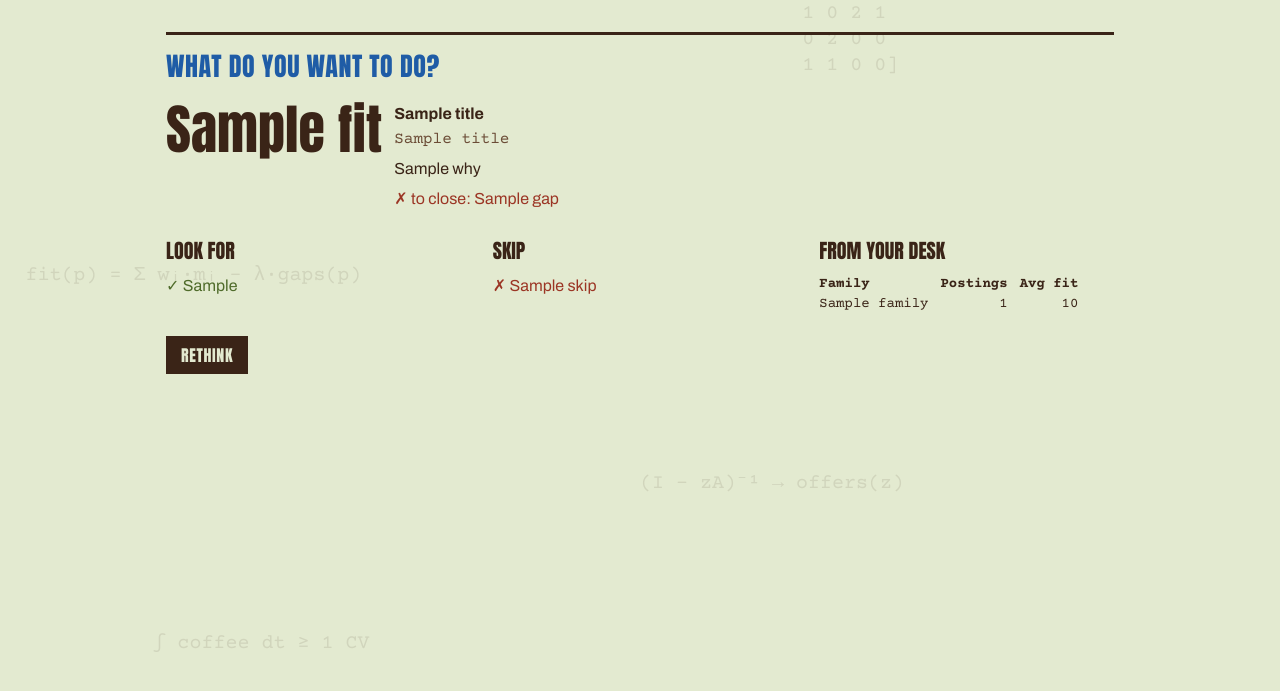
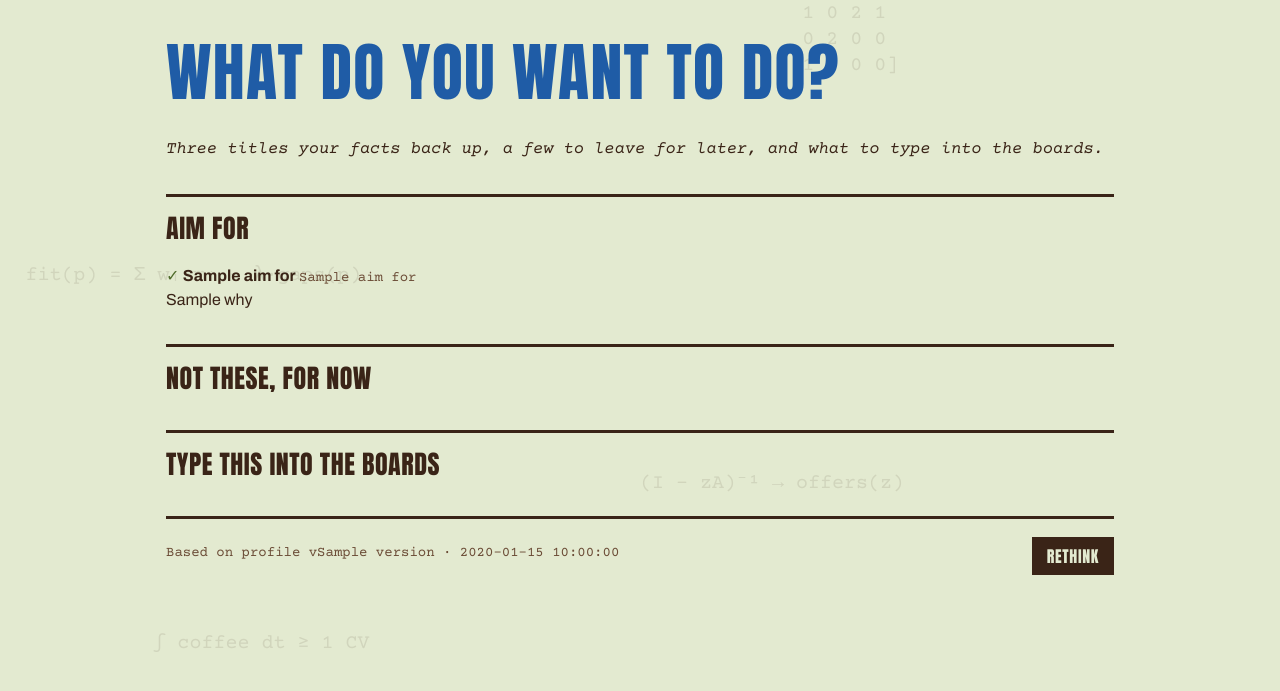
Before and after one commit to alanlisowski/GoodJobHunting, a FastAPI app: template job-radar/app/templates/titles.html in a window 1280 px wide. Shown: the part 73-764 px from the top of the page. Run offline with FastAPI, Linux system fonts and the light colour scheme; the template is opened without the code that fills it: most values are stand-ins (such as "Sample title", 1, 10 or a date in 2020); parts of the project's set-up code (start-up, migrations or seed data) failed here and were passed over.

Commit message:
What u wanna do section redo

```diff
--- a/job-radar/app/main.py
+++ b/job-radar/app/main.py
@@ -323,8 +323,26 @@
         "t": advice(), "postings": list_postings(status, q), "usage": usage(), "status": status, "q": q, "statuses": get_args(Status)})
 
 
-def advice(rethink: bool = False) -> dict:
-    """The newest TitleAdvice. Only POST /titles/rethink calls the model: a GET never spends credit."""
+def advice() -> dict:
+    """The newest TitleAdvice for the page and the desk strip. Never calls the model."""
+    with Session(models.engine) as db:
+        a = db.exec(select(TitleAdvice).order_by(col(TitleAdvice.id).desc())).first()
+        if not a or "aim_for" not in a.payload:  # ponytail: rows from the older schema count as none
+            return {"a": None}
+        # vN: the Nth profile version that got advice.
+        hashes = list(dict.fromkeys(db.exec(select(TitleAdvice.profile_hash).order_by(col(TitleAdvice.id)))))
+        return {"a": a.payload, "stale": a.profile_hash != current_profile()[2],
+                "version": hashes.index(a.profile_hash) + 1, "date": a.created_at.strftime("%d.%m.%Y")}
+
+
+@app.get("/titles", response_class=HTMLResponse)
+def titles_page(request: Request):
+    return pages.TemplateResponse(request, "titles.html", {"t": advice()})
+
+
+@app.post("/titles/rethink")
+def rethink() -> dict:
+    """The only paid path to title advice: POST, behind the cross-site check."""
     _, facts, profile_hash = current_profile()
     with Session(models.engine) as db:
         rows = db.exec(select(Posting.title, Posting.result, Posting.score))
@@ -332,29 +350,14 @@
         table = titles.desk([(t, [m["requirement"] for m in r["met"] + r["missing"]], s) for t, r, s in rows])
         if sum(r["count"] for r in table) < 3:
             table = []  # too few postings to say anything
-        a = db.exec(select(TitleAdvice).order_by(col(TitleAdvice.id).desc())).first()
-        if rethink:
-            try:
-                adv, r = titles.advise(facts, table, client)
-                a = TitleAdvice(profile_hash=profile_hash, model=titles.MODEL, payload=adv.model_dump(),
-                                raw_response=r.model_dump_json(), usage=r.usage.model_dump())
-                db.add(a)
-                db.commit()
-                db.refresh(a)
-            except (ValueError, RuntimeError, anthropic.APIError) as e:
-                raise HTTPException(502, f"title advice failed: {e}") from e
-        return {"a": a and a.payload, "stale": bool(a) and a.profile_hash != profile_hash, "desk": table}
-
-
-@app.get("/titles", response_class=HTMLResponse)
-def titles_page(request: Request, partial: bool = False):
-    """The section alone (?partial=1) or as a page."""
-    return pages.TemplateResponse(request, "_titles.html" if partial else "titles.html", {"t": advice()})
-
-
-@app.post("/titles/rethink", response_class=HTMLResponse)
-def rethink(request: Request):
-    return pages.TemplateResponse(request, "_titles.html", {"t": advice(rethink=True)})
+        try:
+            adv, r = titles.advise(facts, table, client)
+        except (ValueError, RuntimeError, anthropic.APIError) as e:
+            raise HTTPException(502, f"title advice failed: {e}") from e
+        db.add(TitleAdvice(profile_hash=profile_hash, model=titles.MODEL, payload=adv.model_dump(),
+                           raw_response=r.model_dump_json(), usage=r.usage.model_dump()))
+        db.commit()
+    return adv.model_dump()
 
 
 @app.get("/p/{posting_id}", response_class=HTMLResponse)
--- a/job-radar/app/static/css/theme.css
+++ b/job-radar/app/static/css/theme.css
@@ -132,19 +132,15 @@
 h1 .score { font-size: 1.4em; margin-right: 10px; vertical-align: -0.1em; }
 .checks li { margin-bottom: 4px; }
 
-/* What do you want to do? */
-.titles h2 { color: var(--title); }
-.titles h3 { font: 20px var(--display); text-transform: uppercase; margin: 0 0 8px; }
-.title-grid { display: grid; grid-template-columns: repeat(2, minmax(0, 1fr)); gap: 20px 32px; }
-.title-grid li { display: grid; grid-template-columns: auto minmax(0, 1fr); gap: 12px; }
-.title-grid p { margin: 6px 0; }
-.t-en { display: block; font-weight: 700; }
-.t-pl { font-family: var(--mono); color: var(--ink-soft); }
+/* What do you want to do?: the desk strip and /titles */
+.aim { display: flex; flex-wrap: wrap; gap: 4px 14px; align-items: baseline; background: var(--paper-2); padding: 10px 14px; margin: 24px 0 0; }
+.aim-h { font: 22px var(--display); text-transform: uppercase; color: var(--title); }
+.aim b { font-weight: 700; }
+.aim-more { margin-left: auto; }
+.titles-h { color: var(--title); font-size: clamp(40px, 7vw, 64px); margin: 24px 0 0; }
+.why li { margin-bottom: 12px; }
 button.term { font: 13px var(--mono); text-transform: none; letter-spacing: 0; padding: 1px 8px; margin: 0 6px 6px 0;
   background: none; color: var(--ink); border: 1.5px solid var(--ink); }
 button.term:hover { color: var(--title); border-color: var(--title); background: none; }
-.titles-row { display: grid; grid-template-columns: repeat(3, minmax(0, 1fr)); gap: 32px; margin: 24px 0 16px; }
-.titles table { border-collapse: collapse; font: 14px var(--mono); font-variant-numeric: tabular-nums; }
-.titles th, .titles td { padding: 2px 12px 2px 0; text-align: left; }
-.titles td + td { text-align: right; }
-@media (max-width: 760px) { .title-grid, .titles-row { grid-template-columns: 1fr; } }
+.aim-foot { display: flex; flex-wrap: wrap; gap: 8px 16px; align-items: center; justify-content: space-between;
+  border-top: 3px solid var(--ink); margin-top: 32px; padding-top: 12px; }
--- a/job-radar/app/templates/_titles.html
+++ /dev/null
@@ -1,38 +0,0 @@
-{# t: advice() in main.py. Only the button spends credit; post() reloads, or shows its error in .err. #}
-<section class="titles" aria-labelledby="titles-h">
-  <h2 id="titles-h">What do you want to do?</h2>
-  {% if not t.a %}<p class="meta">No advice yet.</p>{% endif %}
-  {% if t.stale %}<p><span class="stale">stale · rethink</span></p>{% endif %}
-  {% if t.a %}
-  <ul class="title-grid">
-    {% for x in t.a.titles %}
-    <li>
-      <div class="score">{{ x.fit }}</div>
-      <div>
-        <span class="t-en">{{ x.title_en }}</span>
-        <span class="t-pl">{{ x.title_pl }}</span>
-        <p>{{ x.why }}</p>
-        <div>{% for s in x.search_terms %}<button type="button" class="term" title="Copy" onclick="navigator.clipboard.writeText(this.textContent)">{{ s }}</button>{% endfor %}</div>
-        {% for g in x.gaps %}<span class="no">✗ to close: {{ g }}</span><br>{% endfor %}
-      </div>
-    </li>
-    {% endfor %}
-  </ul>
-  {% endif %}
-  <div class="titles-row">
-    {% if t.a %}
-    <div><h3>Look for</h3>{% for s in t.a.look_for %}<span class="ok">✓ {{ s }}</span><br>{% endfor %}</div>
-    <div><h3>Skip</h3>{% for s in t.a.skip %}<span class="no">✗ {{ s }}</span><br>{% endfor %}</div>
-    {% endif %}
-    {% if t.desk %}
-    <div><h3>From your desk</h3>
-      <table>
-        <tr><th>Family</th><th>Postings</th><th>Avg fit</th></tr>
-        {% for r in t.desk %}<tr><td>{{ r.family }}</td><td>{{ r.count }}</td><td>{{ r.avg }}</td></tr>{% endfor %}
-      </table>
-    </div>
-    {% endif %}
-  </div>
-  <button type="button" onclick="post(this, '/titles/rethink')">{{ "Rethink" if t.a else "Think it through" }}</button>
-  <p class="err no" role="alert"></p>
-</section>
--- a/job-radar/app/templates/base.html
+++ b/job-radar/app/templates/base.html
@@ -21,8 +21,7 @@
     const r = await fetch(url, {method: "POST", headers: {"Content-Type": "application/json"}, body: JSON.stringify(body ?? {})});
     if (r.ok) return then ? then(await r.json()) : location.reload();
     button.disabled = false; button.textContent = label;
-    // A section with its own .err shows its errors there; everything else uses #err.
-    (button.closest("section")?.querySelector(".err") ?? document.getElementById("err")).textContent = `${r.status}: ${(await r.text()).slice(0, 500)}`;
+    document.getElementById("err").textContent = `${r.status}: ${(await r.text()).slice(0, 500)}`;
   }
   function setStatus(form, id) {
     post(form.querySelector("button"), `/postings/${id}/status`, {status: form.status.value}, p => {
--- a/job-radar/app/templates/titles.html
+++ b/job-radar/app/templates/titles.html
@@ -1,3 +1,24 @@
 {% extends "base.html" %}
 {% block title %}What do you want to do? · Good Job Hunting{% endblock %}
-{% block body %}{% include "_titles.html" %}{% endblock %}
+{% block body %}
+<h1 class="titles-h">What do you want to do?</h1>
+<p class="quote">Three titles your facts back up, a few to leave for later, and what to type into the boards.</p>
+{% if t.a %}
+{% if t.stale %}<p><span class="stale">stale · rethink</span></p>{% endif %}
+<h2>Aim for</h2>
+<ul class="why">
+  {% for x in t.a.aim_for %}<li><span class="ok">✓</span> <b>{{ x.title_en }}</b> <span class="meta">{{ x.title_pl }}</span><br>{{ x.why }}</li>{% endfor %}
+</ul>
+<h2>Not these, for now</h2>
+<ul class="why">
+  {% for x in t.a.not_these %}<li><span class="no">✗</span> <b>{{ x.title_en }}</b><br>{{ x.why_not }}</li>{% endfor %}
+</ul>
+<h2>Type this into the boards</h2>
+<p>{% for s in t.a.search_terms %}<button type="button" class="term" title="Copy" onclick="navigator.clipboard.writeText(this.textContent)">{{ s }}</button>{% endfor %}</p>
+<p class="aim-foot"><span class="meta">Based on profile v{{ t.version }} · {{ t.date }}</span>
+  <button type="button" onclick="post(this, '/titles/rethink')">Rethink</button></p>
+{% else %}
+<button type="button" onclick="post(this, '/titles/rethink')">Think it through</button>
+{% endif %}
+<p id="err" class="no" role="alert"></p>
+{% endblock %}
--- a/job-radar/app/titles.py
+++ b/job-radar/app/titles.py
@@ -1,4 +1,4 @@
-"""What do you want to do? Job titles that fit the facts, and what to type into the boards."""
+"""What do you want to do? Titles to aim for, titles to skip for now, and what to type into the boards."""
 
 import re
 
@@ -7,37 +7,40 @@
 
 from app.scoring import MODEL, ask
 
-RULES = """You advise a job hunter which job titles to search for, given their facts:
+RULES = """You advise a job hunter which job titles to aim for, given their facts:
 profile.yaml (constraints, dealbreakers), cv_*.yaml (their real CVs) and profile_additions.yaml.
-Return 4-6 titles, best fit first. Each title's "why" must cite specific facts (skills, projects,
-experience) and list them in "evidence". A title with no evidence is not allowed: drop it instead.
-"gaps" are what the candidate would still have to close for that title.
-"search_terms" are short strings to type into justjoin.it or pracuj.pl search; give Polish and
-English variants where the boards use both (e.g. "programista python", "python developer").
-"look_for" and "skip" must apply the dealbreakers and work constraints (modes, commute, salary
-floor, relocation) from profile.yaml.
+"aim_for": exactly 3 titles, best fit first. "why" is ONE sentence (max ~25 words) citing specific
+facts (skills, projects, experience); list those facts in "evidence". No evidence, no title.
+"not_these": 2-3 titles people with this background often apply for but shouldn't yet. "why_not" is
+ONE sentence (max ~25 words): the missing skill, dealbreaker or work constraint (modes, commute,
+salary floor, relocation from profile.yaml), and what would change that.
+"search_terms": 4-8 short phrases to type into justjoin.it or pracuj.pl search, Polish and English
+mixed (e.g. "programista python", "python developer").
 If a <desk> table is given, it shows how the candidate's captured postings actually scored per
 title family: let it shift your advice."""
 
 
-class Title(BaseModel):
+class Aim(BaseModel):
     title_en: str
     title_pl: str
-    fit: int = Field(ge=0, le=100)
     why: str
     evidence: list[str] = Field(min_length=1)  # facts it rests on; no evidence, no title
-    gaps: list[str]
-    search_terms: list[str]
+
+
+class NotThis(BaseModel):
+    title_en: str
+    why_not: str
 
 
 class Advice(BaseModel):
-    titles: list[Title] = Field(min_length=4, max_length=6)
-    look_for: list[str]
-    skip: list[str]
+    # ponytail: "one sentence, ~25 words" lives in the prompt only; a word-count validator would burn retries.
+    aim_for: list[Aim] = Field(min_length=3, max_length=3)
+    not_these: list[NotThis] = Field(min_length=2, max_length=3)
+    search_terms: list[str] = Field(min_length=4, max_length=8)
 
 
 # First match wins, so the broad families (frontend, python/backend) go last.
-# ponytail: keyword families; a title like "Software Engineer" lands in other until it earns a keyword.
+# ponytail: keyword families; a title with no keyword falls back to its tech (family()), then "other".
 FAMILIES = {
     "fullstack": r"full ?stack",
     "qa/test": r"qa|test\w*|sdet|quality",
```
Also changed, not shown: job-radar/app/templates/desk.html (+9 -1 lines), job-radar/tests/test_titles.py (+48 -18 lines).
